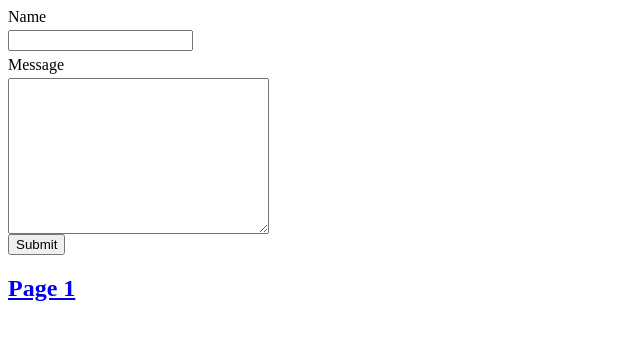
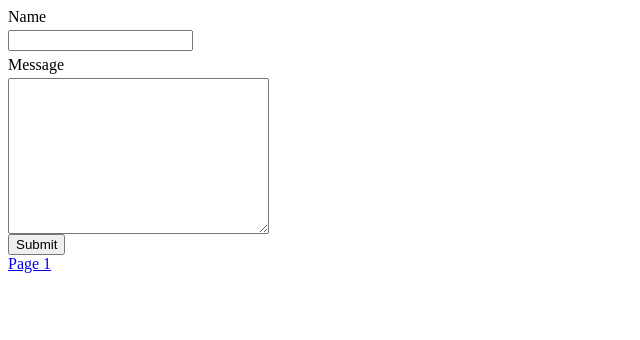
Before and after one commit to scott-wells/prework_htmlcss, a plain HTML site: page page2.html in a window 1280 px wide. Shown: the whole page, without its empty margins (0-640 px from the left). Drawn offline with Linux system fonts and the light colour scheme.

Commit message:
deleted h2 tag caused error

```diff
--- a/page2.html
+++ b/page2.html
@@ -19,6 +19,6 @@
 				<button type="submit">Submit</button>
 			</div>
 		</form>
-		<a href="index.html"><h2>Page 1</h2></a>
+		<a href="index.html">Page 1</a>
 	</body>
 </html>
```
